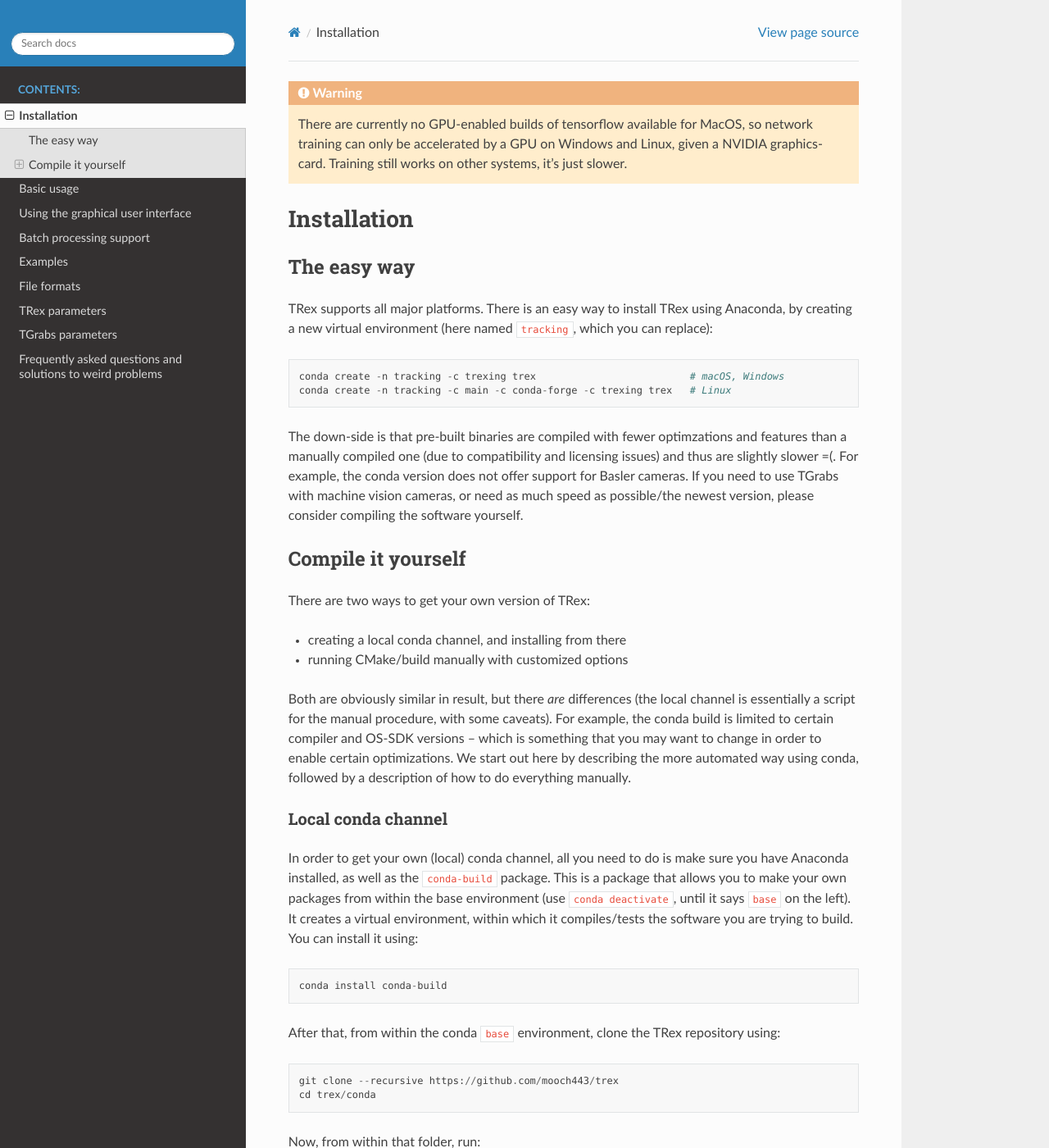
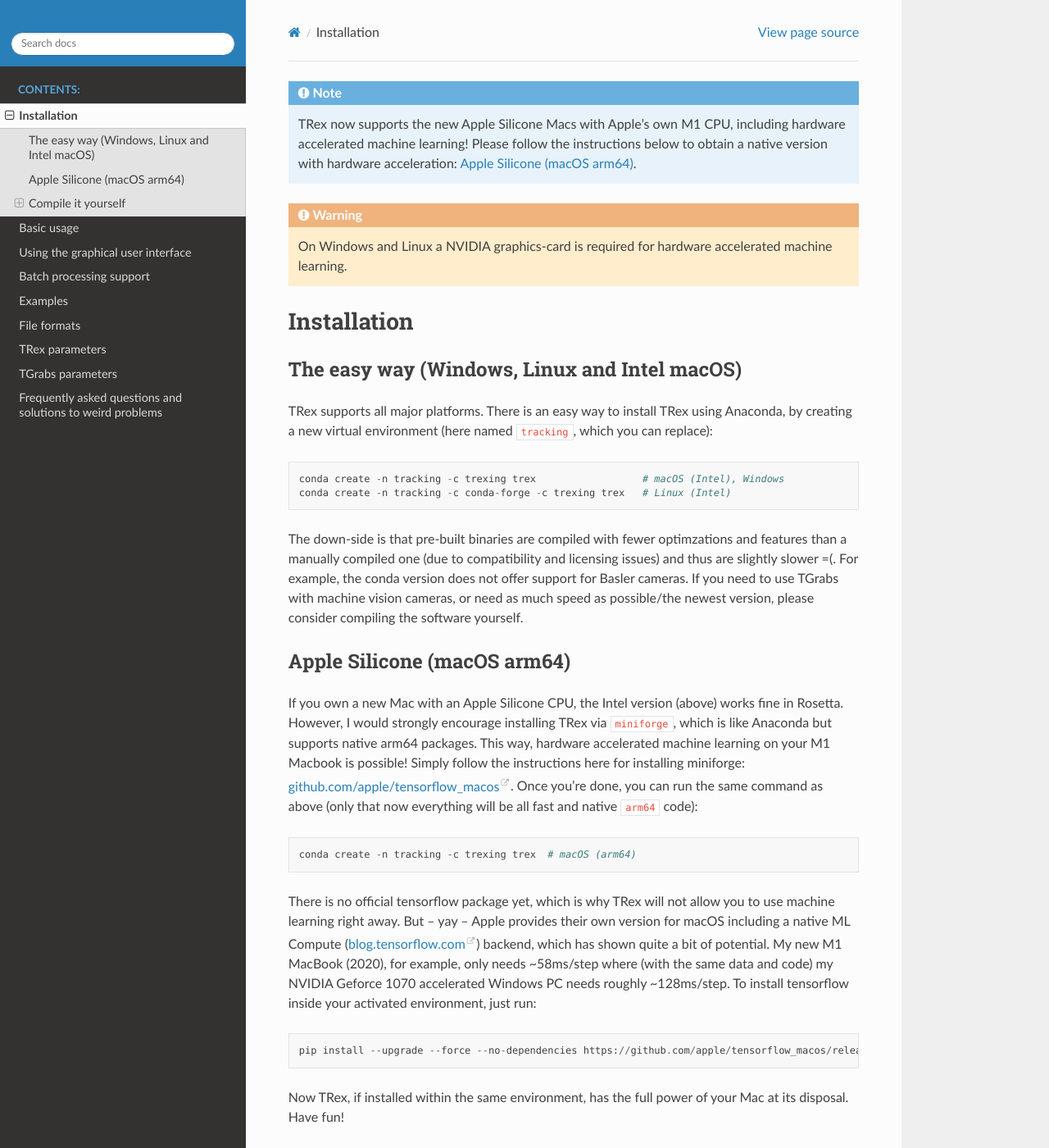
Before and after one commit to mooch443/trex, a Sphinx documentation site: the page built from docs/install.rst, in a window 1280 px wide and 1400 px high. Shown: the whole window at 82% size. Built offline with Sphinx 7.4.7 and the Read the Docs theme 2.0.0, drawn with Linux system fonts in a browser that asks for light colours; some of the changed text lies outside the part shown.

```diff
--- a/docs/install.rst
+++ b/docs/install.rst
@@ -3,21 +3,39 @@
 .. toctree::
    :maxdepth: 2
 
+.. NOTE::
+	|trex| now supports the new Apple Silicone Macs with Apple's own M1 CPU, including hardware accelerated machine learning! Please follow the instructions below to obtain a native version with hardware acceleration: :ref:`install-m1`.
+
 .. WARNING::
-	There are currently no GPU-enabled builds of tensorflow available for MacOS, so network training can only be accelerated by a GPU on Windows and Linux, given a NVIDIA graphics-card. Training still works on other systems, it's just slower.
+	On Windows and Linux a NVIDIA graphics-card is required for hardware accelerated machine learning.
 
 Installation
 ############
 
-The easy way
-************
+The easy way (Windows, Linux and Intel macOS)
+*********************************************
 
 |trex| supports all major platforms. There is an easy way to install |trex| using Anaconda, by creating a new virtual environment (here named ``tracking``, which you can replace)::
 
-	conda create -n tracking -c trexing trex                          # macOS, Windows
-	conda create -n tracking -c main -c conda-forge -c trexing trex   # Linux
+	conda create -n tracking -c trexing trex                  # macOS (Intel), Windows
+	conda create -n tracking -c conda-forge -c trexing trex   # Linux (Intel)
 
 The down-side is that pre-built binaries are compiled with fewer optimzations and features than a manually compiled one (due to compatibility and licensing issues) and thus are slightly slower =(. For example, the conda version does not offer support for Basler cameras. If you need to use |grabs| with machine vision cameras, or need as much speed as possible/the newest version, please consider compiling the software yourself.
+
+.. _install-m1:
+
+Apple Silicone (macOS arm64)
+****************************
+
+If you own a new Mac with an Apple Silicone CPU, the Intel version (above) works fine in Rosetta. However, I would strongly encourage installing |trex| via ``miniforge``, which is like Anaconda but supports native arm64 packages. This way, hardware accelerated machine learning on your M1 Macbook is possible! Simply follow the instructions here for installing miniforge: `github.com/apple/tensorflow_macos <https://github.com/apple/tensorflow_macos/issues/153#issue-799924913>`_. Once you're done, you can run the same command as above (only that now everything will be all fast and native ``arm64`` code)::
+
+	conda create -n tracking -c trexing trex  # macOS (arm64)
+
+There is no official tensorflow package yet, which is why |trex| will not allow you to use machine learning right away. But -- yay -- Apple provides their own version for macOS including a native ML Compute (`blog.tensorflow.com <https://blog.tensorflow.org/2020/11/accelerating-tensorflow-performance-on-mac.html>`_) backend, which has shown quite a bit of potential. My new M1 MacBook (2020), for example, only needs ~58ms/step where (with the same data and code) my NVIDIA Geforce 1070 accelerated Windows PC needs roughly ~128ms/step. To install tensorflow inside your activated environment, just run::
+
+	pip install --upgrade --force --no-dependencies https://github.com/apple/tensorflow_macos/releases/download/v0.1alpha2/tensorflow_macos-0.1a2-cp38-cp38-macosx_11_0_arm64.whl https://github.com/apple/tensorflow_macos/releases/download/v0.1alpha2/tensorflow_addons_macos-0.1a2-cp38-cp38-macosx_11_0_arm64.whl
+
+Now |trex|, if installed within the same environment, has the full power of your Mac at its disposal. Have fun!
 
 Compile it yourself
 *******************
@@ -50,8 +68,8 @@
 
 After compilation was successful, |trex| can be installed using::
 
-	conda create -n tracking -c local trex                          # macOS, Windows
-	conda create -n tracking -c main -c conda-forge -c local trex   # Linux
+	conda create -n tracking -c trexing trex                  # macOS, Windows
+	conda create -n tracking -c conda-forge -c trexing trex   # Linux (Intel)
 
 Notice there is a ``-c local``, instead of the ``-c trexing`` from the first section.
 
```
Also changed, not shown: other parts of docs/install.rst (+2 -2 lines), README.md (+26 -10 lines), docs/parameters_trex.rst (+10 -1 lines), 1 other file.
